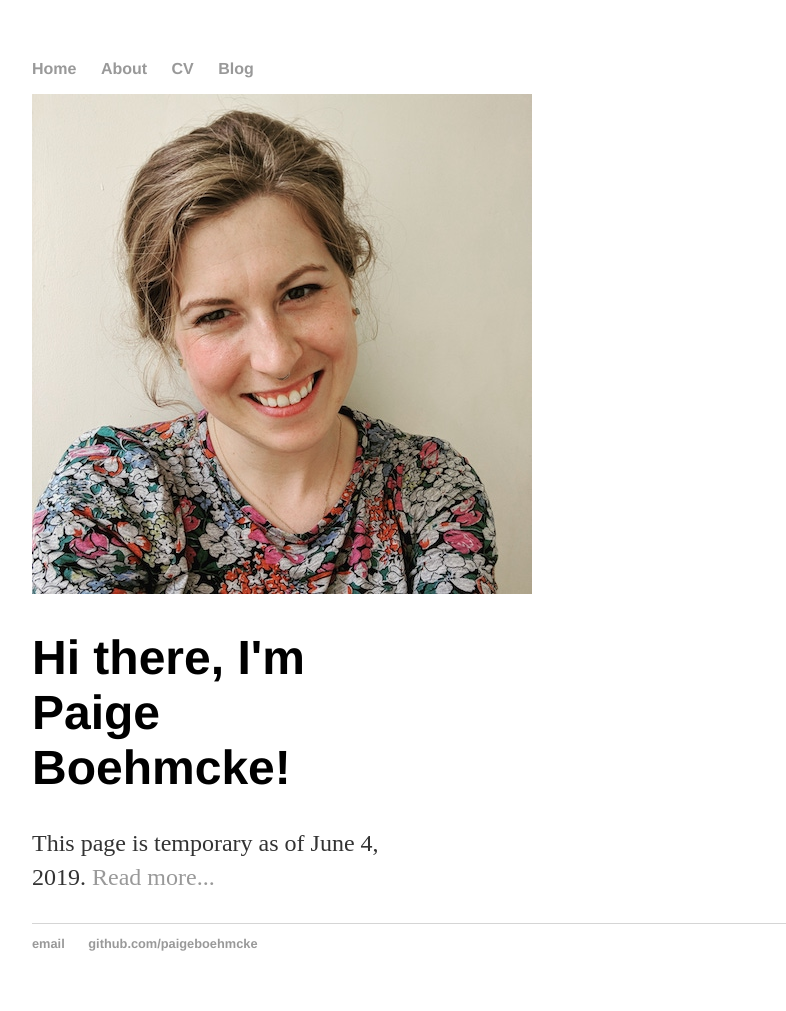
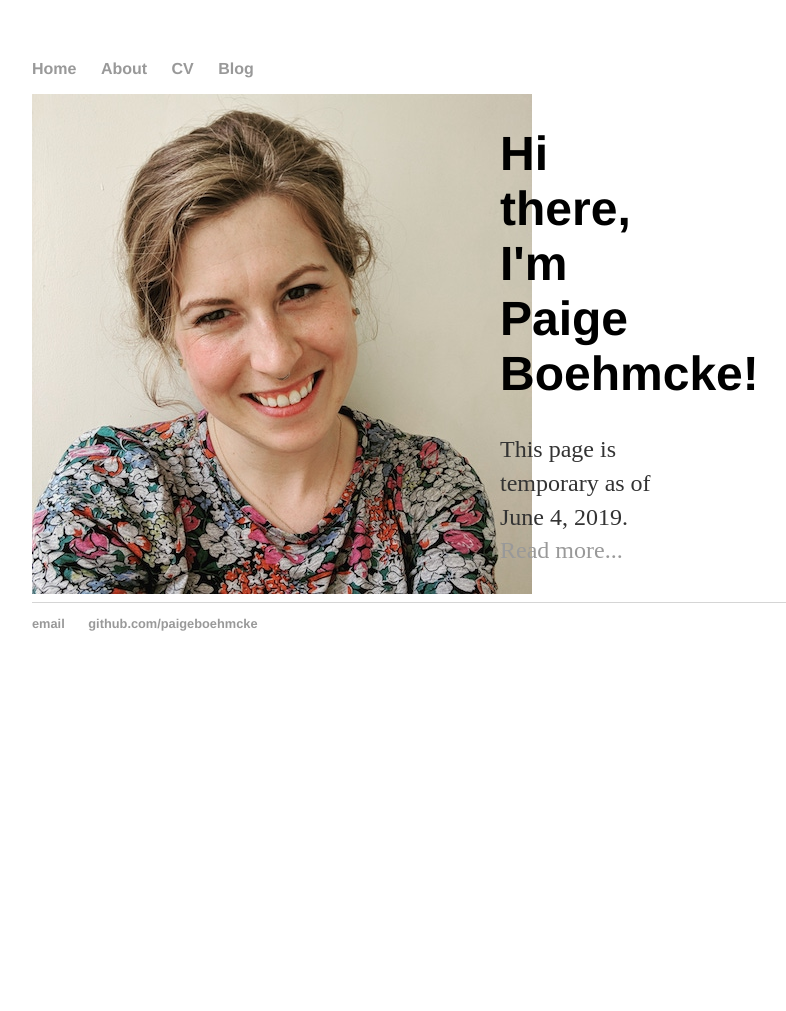
Before and after one commit to paigeboehmcke/paigeboehmcke.github.io, a Jekyll site: the page built from index.html, in a window 1280 px wide. Shown: the whole page, without its empty margins (160-946 px from the left). Built offline with Jekyll 4.4.1, drawn with Linux system fonts in a browser that asks for light colours; after the commit the page ends 900 px from its top, so only the background shows below that.

Commit message:
Update index.html

```diff
--- a/index.html
+++ b/index.html
@@ -3,10 +3,10 @@ layout: default
 title: Paige Boehmcke
 ---
 <div class="blurb" style="display: inline-block;">
-	<div style="float: left; display: inline; margin-right: 20px; width: 60%;">
+	<div style="float: left; display: inline; margin-right: 20px; width: 50%;">
 		<img src="/images/headshot.jpg" alt="paige headshot">
 		</div>
-	<div style="float: left; display: inline; width: 40%;">
+	<div style="float: left; display: inline; width: 20%;">
 		<h1>Hi there, I'm Paige Boehmcke!</h1>
 		<p>This page is temporary as of June 4, 2019. <a href="/about">Read more...</a></p>
 	</div>
```
